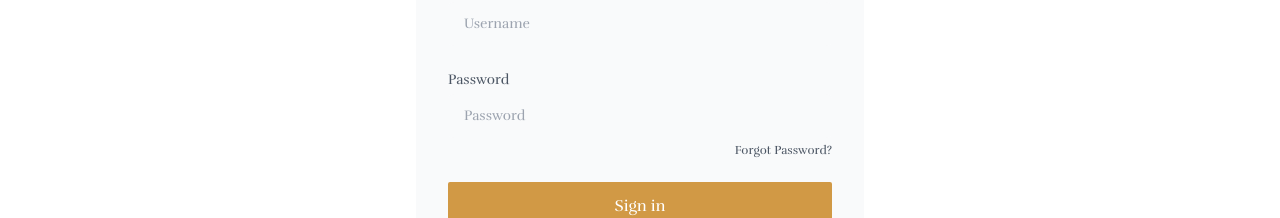
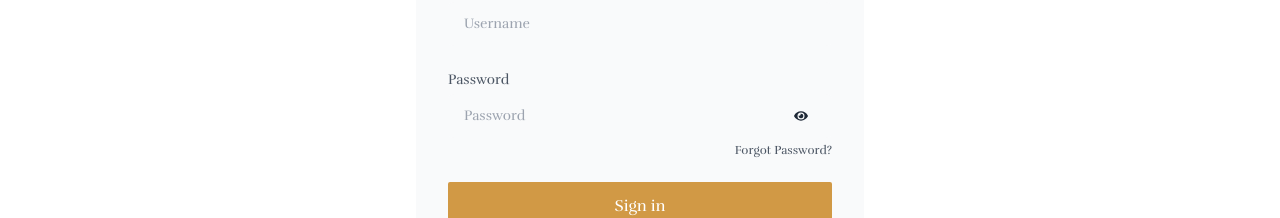
Before and after one commit to NabilaFerdousPrapty/Majestic-Manors, a React (Vite) app: page /login in a window 1280 px wide. Shown: the part 202-420 px from the top of the page. Built offline with nearby package versions, Linux system fonts and the light colour scheme; no server answers; a web font is replaced by a local one.

Commit message:
login page done

```diff
--- a/src/Pages/Login/Login.jsx
+++ b/src/Pages/Login/Login.jsx
@@ -3,8 +3,13 @@ import { useForm } from "react-hook-form";
 import UseAuth from "../../hooks/UseAuth";
 import { useNavigate } from "react-router-dom";
 import { useLocation } from "react-router-dom";
+import { toast } from 'react-hot-toast';
+import { FaEye } from "react-icons/fa";
+import { FaEyeSlash } from "react-icons/fa";
+import { useState } from "react";
 const Login = () => {
   const { signInUser, googleSignIn, githubSignIn } = UseAuth();
+  const [showPassword, setShowPassword] = useState(false);
   const {
     register,
     handleSubmit,
@@ -16,7 +21,11 @@ const Login = () => {
     const { Email, password } = data;
     signInUser(Email, password)
       .then((result) => console.log(result))
-      .catch((err) => console.log(err));
+      .catch((err) =>{
+       console.log(err);
+       toast.error(err.message);
+      }
+      );
   };
   //navigation
   const navigate = useNavigate();
@@ -27,11 +36,13 @@ const Login = () => {
   const handleSocialLogin = (socialProvider) => {
     socialProvider()
       .then((result) => {
+        toast.success("Login successful");
         if (result.user) {
           navigate(from);
         }
       })
-      .catch((err) => console.log(err));
+      .catch((err) =>{console.log(err);
+      toast.error(err.message);});
   };
 
   return (
@@ -55,18 +66,21 @@ const Login = () => {
               <span className="text-red-600">This field is required</span>
             )}
           </div>
-          <div className="space-y-1 text-sm">
+          <div className="space-y-1 text-sm relative">
             <label htmlFor="password" className="block text-gray-600">
               Password
             </label>
             <input
-              type="password"
+             type={showPassword?"text":"password"}
               name="password"
               id="password"
               placeholder="Password"
               {...register("password", { required: true })}
               className="w-full px-4 py-3 rounded-md border-gray-300 bg-gray-50 text-gray-800 focus:border-indigo-600"
             />
+             <span className="absolute top-[40%] left-[90%]" onClick={()=>setShowPassword(!showPassword)}>
+              {showPassword?<FaEyeSlash/>:<FaEye/>}
+            </span>
             {errors.password && (
               <span className="text-red-600">Password is required</span>
             )}
```
